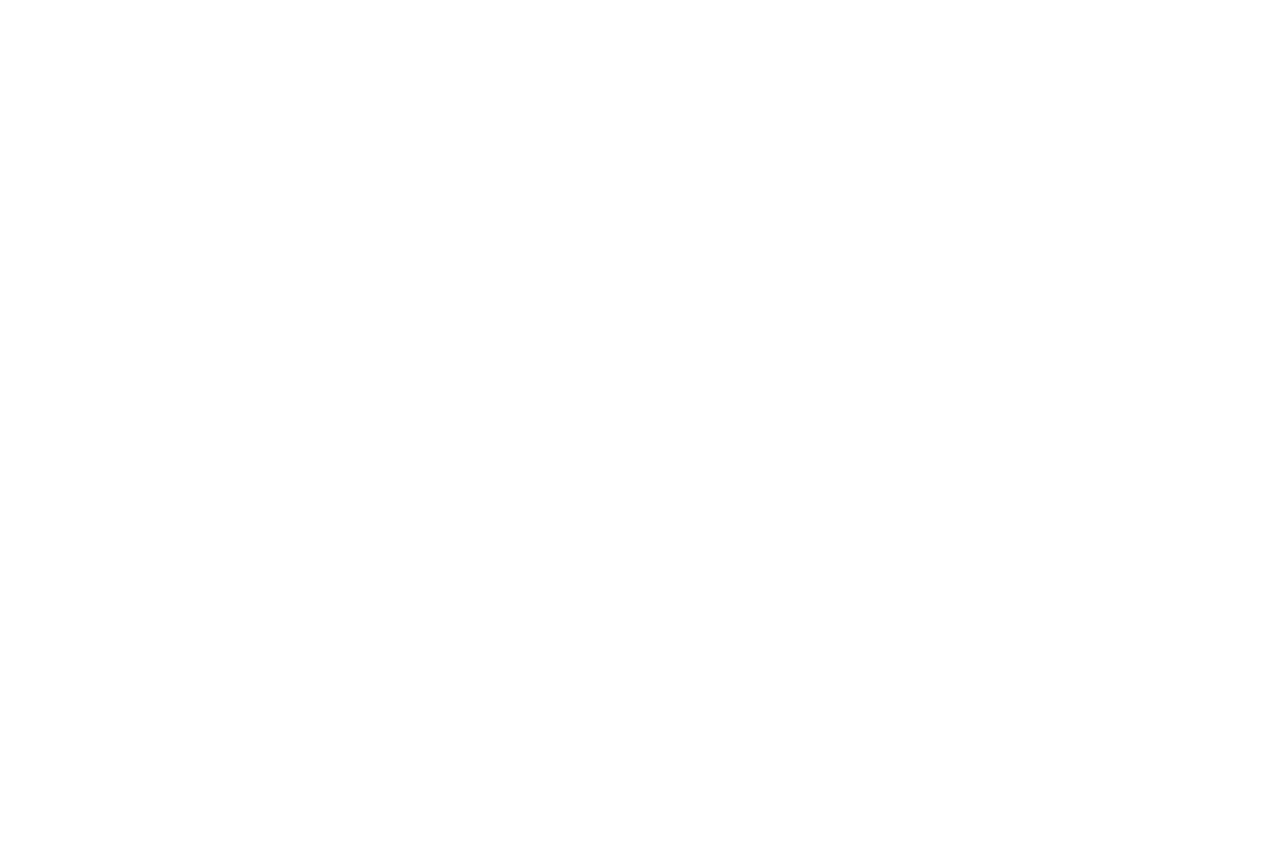
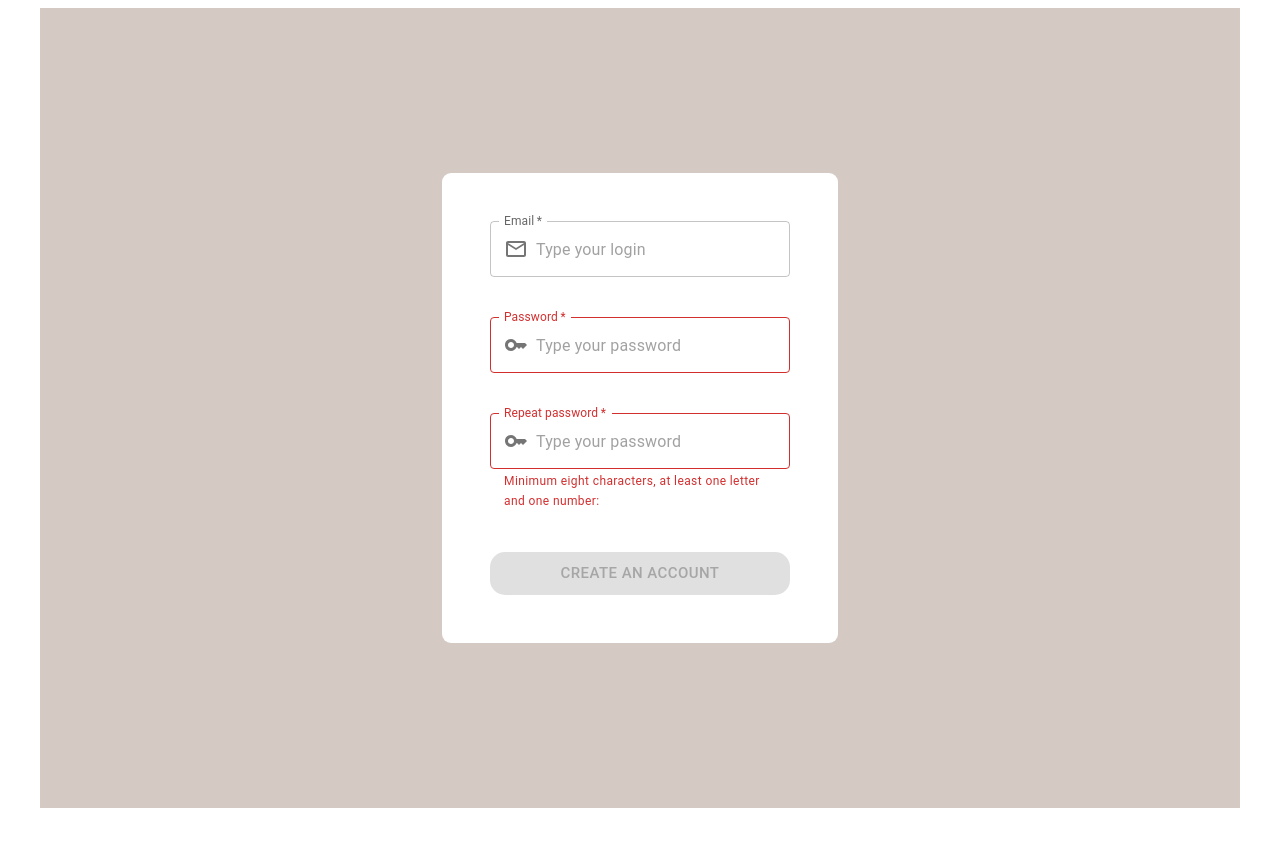
Before and after one commit to Ren0xx/Where-is-Waldo, a React (Create React App) app: page /register in a window 1280 px wide. Before the commit this address had no page. Before the commit the page ends 800 px from the top, so only its background shows below. Built offline with nearby package versions, Linux system fonts and the light colour scheme; no server answers.

Commit message:
Registration on new users, validation of form data

```diff
--- a/src/App.tsx
+++ b/src/App.tsx
@@ -2,12 +2,14 @@ import React from "react";
 import { BrowserRouter as Router, Route, Routes } from "react-router-dom";
 import Login from "./components/Login";
 import Game from "./components/Game";
+import Register from "./components/Register"
 const App = () => {
     return (
         <Router>
             <Routes>
                 <Route path='/' element={<Login />} />
                 <Route path='/playground' element={<Game />} />
+                <Route path='/register' element={<Register />} />
             </Routes>
         </Router>
     );
--- a/src/components/Login.tsx
+++ b/src/components/Login.tsx
@@ -1,6 +1,4 @@
 import React, { useState, useEffect } from "react";
-import { KeyboardEvent } from "react";
-import Box from "@mui/material/Box";
 import TextField from "@mui/material/TextField";
 import Container from "@mui/material/Container";
 import InputAdornment from "@mui/material/InputAdornment";
@@ -8,21 +6,21 @@ import MailOutlineIcon from "@mui/icons-material/MailOutline";
 import KeyIcon from "@mui/icons-material/Key";
 import Button from "@mui/material/Button";
 import Stack from "@mui/material/Stack";
+import Typography from "@mui/material/Typography";
+import Dialog from "@mui/material/Dialog";
+import DialogTitle from "@mui/material/DialogTitle";
 
-import { useNavigate } from "react-router-dom";
+import { useNavigate, Link } from "react-router-dom";
 import { app } from "../firebaseConfig";
 import { useAuthState } from "react-firebase-hooks/auth";
-import {
-    getAuth,
-    createUserWithEmailAndPassword,
-    signInWithEmailAndPassword,
-} from "firebase/auth";
+import { getAuth, signInWithEmailAndPassword } from "firebase/auth";
 
 const Login = () => {
     const auth = getAuth(app);
     const [login, setLogin] = useState<string>("");
     const [password, setPassword] = useState<string>("");
-    const [user, loading, error] = useAuthState(auth);
+    const [isOpen, setIsOpen] = useState<boolean>(false);
+    const [user, loading] = useAuthState(auth);
     const navigate = useNavigate();
 
     useEffect(() => {
@@ -47,18 +45,16 @@ const Login = () => {
     const handleLogin = (login: string, password: string) => {
         signInWithEmailAndPassword(auth, login, password)
             .then((userCredential) => {
-                const user = userCredential.user;
+                // const user = userCredential.user;
                 navigate("/playground");
             })
             .catch((error) => {
-                const errorMessage = error.message;
-                console.error(errorMessage);
+                setIsOpen(true);
             });
     };
-    const handleKeyPress = (e: KeyboardEvent): void => {
-        if (e.key === "Enter") {
-            handleLogin(login, password);
-        }
+
+    const handleClose = () => {
+        setIsOpen(false);
     };
 
     return (
@@ -120,11 +116,21 @@ const Login = () => {
                     variant='contained'
                     size='large'
                     sx={{ borderRadius: "15px", backgroundColor: "#7dcce5" }}
-                    onClick={() => handleLogin(login, password)}
-                    onKeyPress={(e) => handleKeyPress(e)}>
+                    onClick={() => handleLogin(login, password)}>
                     Login
                 </Button>
+
+                <p>Don't have an account yet?</p>
+
+                <Link to='/register'>
+                    <Typography sx={{ color: "black", textDecoration: "none" }}>
+                        Create an account
+                    </Typography>
+                </Link>
             </Stack>
+            <Dialog open={isOpen} onClose={handleClose}>
+                <DialogTitle>Something went wrong, try again</DialogTitle>
+            </Dialog>
         </Container>
     );
 };
--- a/src/components/Register.tsx
+++ b/src/components/Register.tsx
@@ -1,7 +1,163 @@
-import React from "react";
+import React, { useEffect, useState } from "react";
+import { useNavigate } from "react-router-dom";
+import { useAuthState } from "react-firebase-hooks/auth";
+import { app } from "../firebaseConfig";
+import { getAuth, createUserWithEmailAndPassword } from "firebase/auth";
+
+import TextField from "@mui/material/TextField";
+import Container from "@mui/material/Container";
+import Button from "@mui/material/Button";
+import Stack from "@mui/material/Stack";
+import Typography from "@mui/material/Typography";
+import InputAdornment from "@mui/material/InputAdornment";
+import MailOutlineIcon from "@mui/icons-material/MailOutline";
+import KeyIcon from "@mui/icons-material/Key";
+
+import Dialog from "@mui/material/Dialog";
+import DialogTitle from "@mui/material/DialogTitle";
 
 const Register = () => {
-    return <div>Register</div>;
+    const [login, setLogin] = useState<string>("");
+    const [password, setPassword] = useState<string>("");
+    const [password2, setPassword2] = useState<string>("");
+    const [isPasswordValid, setIsPasswordValid] = useState<boolean>(true);
+    const [isOpen, setIsOpen] = useState<boolean>(false);
+
+    const auth = getAuth(app);
+    const [user, loading] = useAuthState(auth);
+    const navigate = useNavigate();
+
+    const handleClose = () => {
+        setIsOpen(false);
+    };
+
+    const handleUserRegistration = (login: string, password: string) => {
+        createUserWithEmailAndPassword(auth, login, password)
+            .then((userCredential) => {
+                const user = userCredential.user;
+            })
+            .catch((error) => {
+                setIsOpen(true);
+            });
+    };
+    useEffect(() => {
+        const reg = new RegExp(/^(?=.*[A-Za-z])(?=.*\d)[A-Za-z\d]{8,}$/);
+        const handlePasswordInput = (password: string, password2: string) => {
+            setIsPasswordValid(reg.test(password) && reg.test(password2));
+        };
+        handlePasswordInput(password, password2);
+    }, [password, password2]);
+    useEffect(() => {
+        if (loading) {
+            return;
+        }
+        if (user) navigate("/playground");
+    }, [user, loading, navigate]);
+    return (
+        <Container
+            sx={{
+                display: "flex",
+                justifyContent: "center",
+                alignItems: "center",
+                mb: 5,
+                height: "100vh",
+                backgroundColor: "#d4c9c3",
+            }}>
+            <Stack
+                spacing={5}
+                direction='column'
+                component='form'
+                autoComplete='off'
+                sx={{
+                    backgroundColor: "#fff",
+                    padding: "3rem",
+                    width: "300px",
+                    height: "auto",
+                    borderRadius: "9px",
+                }}>
+                <TextField
+                    label='Email'
+                    id='outlined'
+                    required
+                    placeholder='Type your login'
+                    InputProps={{
+                        startAdornment: (
+                            <InputAdornment position='start'>
+                                <MailOutlineIcon />
+                            </InputAdornment>
+                        ),
+                    }}
+                    onChange={(event: any) => {
+                        setLogin(event.target.value);
+                    }}
+                />
+                <TextField
+                    id='outlined-password-input'
+                    label='Password'
+                    required
+                    placeholder='Type your password'
+                    type='password'
+                    error={
+                        password !== password2 || !isPasswordValid
+                            ? true
+                            : false
+                    }
+                    InputProps={{
+                        startAdornment: (
+                            <InputAdornment position='start'>
+                                <KeyIcon />
+                            </InputAdornment>
+                        ),
+                    }}
+                    onChange={(event: any) => {
+                        setPassword(event.target.value);
+                    }}
+                />
+                <TextField
+                    id='outlined-password-input'
+                    label='Repeat password'
+                    required
+                    error={
+                        password !== password2 || !isPasswordValid
+                            ? true
+                            : false
+                    }
+                    helperText={
+                        !isPasswordValid
+                            ? "Minimum eight characters, at least one letter and one number:"
+                            : ""
+                    }
+                    placeholder='Type your password'
+                    type='password'
+                    InputProps={{
+                        startAdornment: (
+                            <InputAdornment position='start'>
+                                <KeyIcon />
+                            </InputAdornment>
+                        ),
+                    }}
+                    onChange={(event: any) => {
+                        setPassword2(event.target.value);
+                    }}
+                />
+                <Button
+                    variant='contained'
+                    size='large'
+                    disabled={
+                        password !== password2 || !isPasswordValid
+                            ? true
+                            : false
+                    }
+                    sx={{ borderRadius: "15px", backgroundColor: "#7dcce5" }}
+                    onClick={() => handleUserRegistration(login, password)}>
+                    Create an account
+                </Button>
+            </Stack>
+            <Dialog open={isOpen} onClose={handleClose}>
+                <DialogTitle>Account already exists for that email</DialogTitle>
+            </Dialog>
+        </Container>
+    );
 };
 
 export default Register;
```
